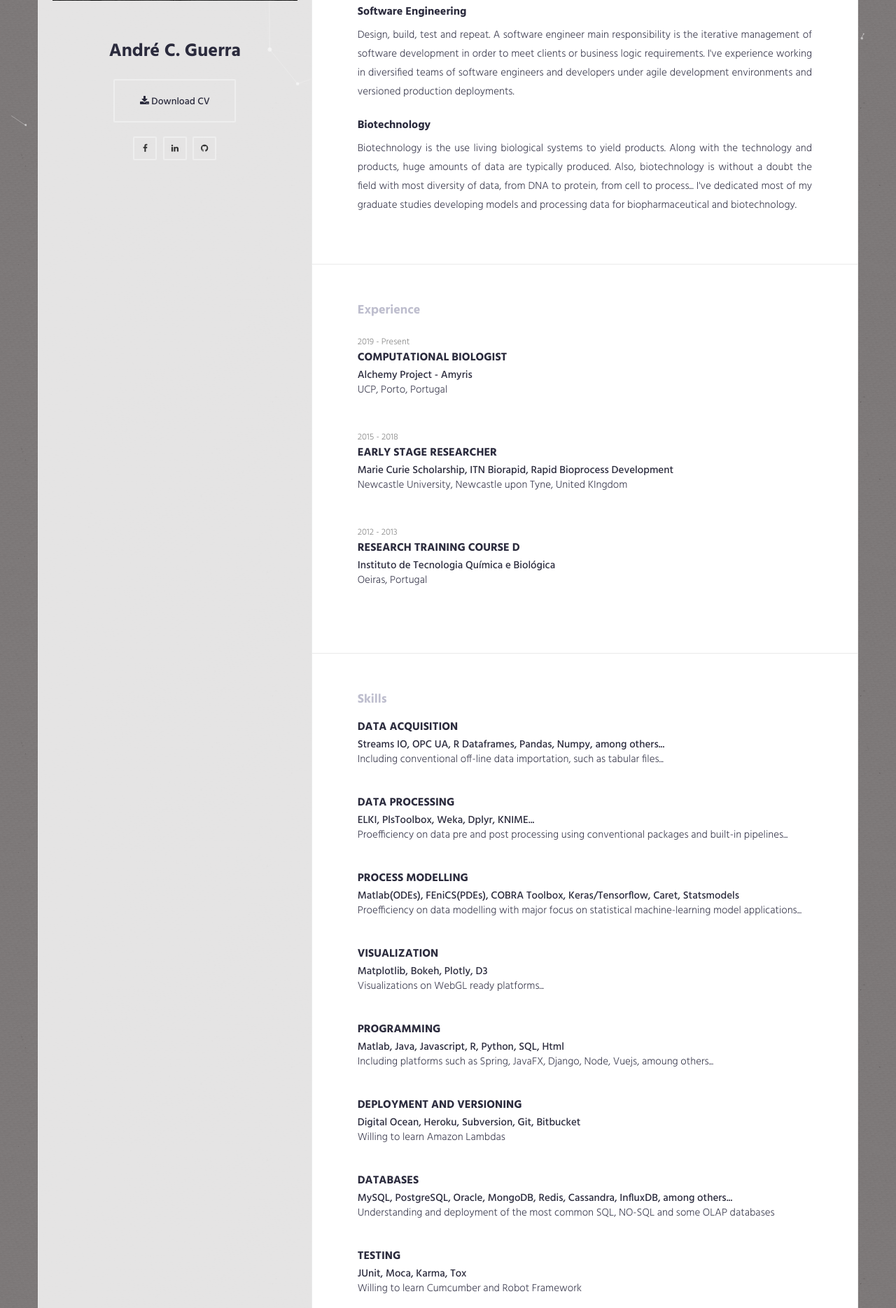
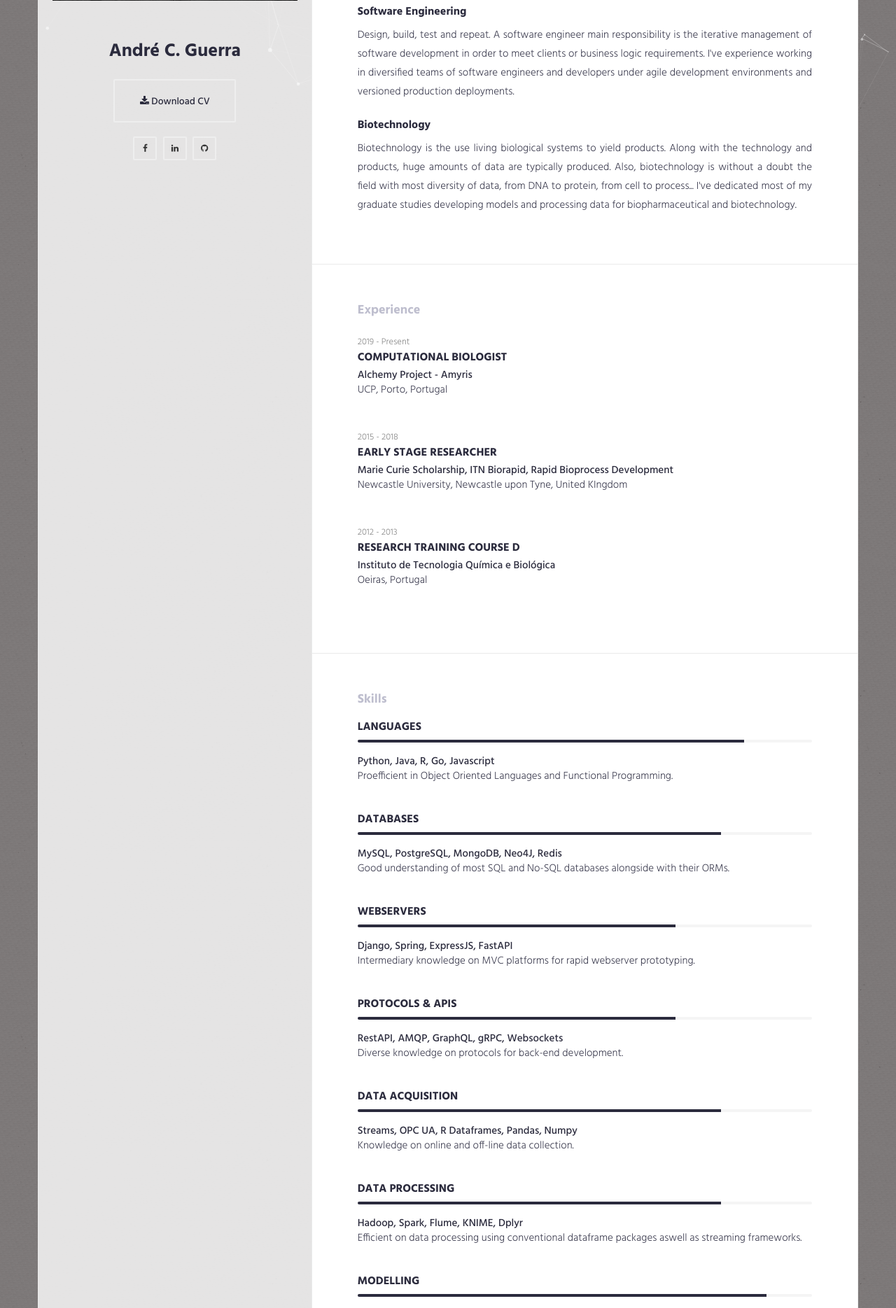
Before and after one commit to AndreGuerra123/cv, a PHP site: page / in a window 1280 px wide. Shown: the part 608-2477 px from the top of the page at 70% size. Run offline with PHP 8.4, Linux system fonts and the light colour scheme; some libraries are stand-ins or nearby versions.

Commit message:
Improved Skills

```diff
--- a/css/style.css
+++ b/css/style.css
@@ -421,7 +421,7 @@ ul {
     }
 
 .progress-item .progress-bar {
-    background-color : #FFC107;
+    background-color : #2b2b3d;
     box-shadow       : none;
     text-align       : right;
     }
--- a/index.html
+++ b/index.html
@@ -173,60 +173,118 @@
                             </div>
                             <!--.row-->
                             <div class="row">
-                                <div class="col-md-12">
+                                <div class="col-md-12 progress-item">
+
+                                     <div class="content-item">
+                                        <h3>Languages</h3>
+                                        <div class="progress active">
+                                            <div class="progress-bar progress-bar-info" style="width:85%"></div>
+                                        </div>
+                                        <h4>Python, Java, R, Go, Javascript</h4>
+                                        <p>Proefficient in Object Oriented Languages and Functional Programming.</p>
+                                    </div>
+
+                                    <div class="content-item">
+                                        <h3>Databases</h3>
+                                        <div class="progress active">
+                                            <div class="progress-bar progress-bar-info" style="width:80%"></div>
+                                        </div>
+                                        <h4>MySQL, PostgreSQL, MongoDB, Neo4J, Redis</h4>
+                                        <p>Good understanding of most SQL and No-SQL databases alongside with their ORMs.</p>
+                                    </div>
+
+                                    <div class="content-item">
+                                        <h3>Webservers</h3>
+                                        <div class="progress active">
+                                            <div class="progress-bar progress-bar-info" style="width:70%"></div>
+                                        </div>
+                                        <h4>Django, Spring, ExpressJS, FastAPI</h4>
+                                        <p>Intermediary knowledge on MVC platforms for rapid webserver prototyping.</p>
+                                    </div>
+
+                                    <div class="content-item">
+                                        <h3>Protocols &amp; APIs</h3>
+                                        <div class="progress active">
+                                            <div class="progress-bar progress-bar-info" style="width:70%"></div>
+                                        </div>
+                                        <h4>RestAPI, AMQP, GraphQL, gRPC, Websockets</h4>
+                                        <p>Diverse knowledge on protocols for back-end development.</p>
+                                    </div>
+
                                     <div class="content-item">
                                         <h3>Data Acquisition</h3>
-                                        <h4>Streams IO, OPC UA, R Dataframes, Pandas, Numpy, among others...</h4>
-                                        <p>Including conventional off-line data importation, such as tabular files...</p>
+                                        <div class="progress active">
+                                            <div class="progress-bar progress-bar-info" style="width:80%"></div>
+                                        </div>
+                                        <h4>Streams, OPC UA, R Dataframes, Pandas, Numpy</h4>
+                                        <p>Knowledge on online and off-line data collection.</p>
                                     </div>
 
                                     <div class="content-item">
                                         <h3>Data Processing</h3>
-                                        <h4>ELKI, PlsToolbox, Weka, Dplyr, KNIME...</h4>
-                                        <p>Proefficiency on data pre and post processing using conventional packages
-                                            and built-in pipelines...</p>
+                                        <div class="progress active">
+                                            <div class="progress-bar progress-bar-info" style="width:80%"></div>
+                                        </div>
+                                        <h4>Hadoop, Spark, Flume, KNIME, Dplyr</h4>
+                                        <p>Efficient on data processing using conventional dataframe packages
+                                            aswell as streaming frameworks.</p>
                                     </div>
 
                                     <div class="content-item">
-                                        <h3>Process Modelling</h3>
-                                        <h4>Matlab(ODEs), FEniCS(PDEs), COBRA Toolbox, Keras/Tensorflow, Caret,
-                                            Statsmodels</h4>
-                                        <p>Proefficiency on data modelling with major focus on statistical
-                                            machine-learning model applications...</p>
+                                        <h3>Modelling</h3>
+                                        <div class="progress active">
+                                            <div class="progress-bar progress-bar-info" style="width:90%"></div>
+                                        </div>
+                                        <h4>Keras/Tensorflow, Caret, Scikit-learn, Statsmodels</h4>
+                                        <p>Proefficiency on data modelling with major emphasis on statistical
+                                            machine-learning model applications.</p>
                                     </div>
 
                                     <div class="content-item">
                                         <h3>Visualization</h3>
-                                        <h4>Matplotlib, Bokeh, Plotly, D3</h4>
-                                        <p>Visualizations on WebGL ready platforms...</p>
+                                        <div class="progress active">
+                                            <div class="progress-bar progress-bar-info" style="width:65%"></div>
+                                        </div>
+                                        <h4>GG Plot, Bokeh, Plotly, D3</h4>
+                                        <p>Learning to present charts visualizations on dynamic WebGL platforms.</p>
                                     </div>
 
                                     <div class="content-item">
-                                        <h3>Programming</h3>
-                                        <h4>Matlab, Java, Javascript, R, Python, SQL, Html</h4>
-                                        <p>Including platforms such as Spring, JavaFX, Django, Node, Vuejs, amoung
-                                            others...</p>
+                                        <h3>Build &amp; Testing</h3>
+                                        <div class="progress active">
+                                            <div class="progress-bar progress-bar-info" style="width:75%"></div>
+                                        </div>
+                                        <h4>Gradle, Maven, JUnit, Mockito, Pytest, Tox, Hypothesis</h4>
+                                        <p>Knowledge on automatic build tools for packaging and unit testing.</p>
                                     </div>
 
                                     <div class="content-item">
-                                        <h3>Deployment and Versioning</h3>
-                                        <h4>Digital Ocean, Heroku, Subversion, Git, Bitbucket</h4>
-                                        <p>Willing to learn Amazon Lambdas</p>
+                                        <h3>Microservices</h3>
+                                        <div class="progress active">
+                                            <div class="progress-bar progress-bar-info" style="width:65%"></div>
+                                        </div>
+                                        <h4>Kubernetes, Docker</h4>
+                                        <p>Good understanding of microservice architectures along with SOA best practices.</p>
                                     </div>
 
                                     <div class="content-item">
-                                        <h3>Databases</h3>
-                                        <h4>MySQL, PostgreSQL, Oracle, MongoDB, Redis, Cassandra, InfluxDB, among
-                                            others...</h4>
-                                        <p>Understanding and deployment of the most common SQL, NO-SQL and some OLAP
-                                            databases</p>
+                                        <h3>CI/CD &amp; VCS</h3>
+                                        <div class="progress active">
+                                            <div class="progress-bar progress-bar-info" style="width:75%"></div>
+                                        </div>
+                                        <h4>Jenkins, Jira, Gitlab, Github</h4>
+                                        <p>Knowledge on integration of agile development with versioning deployments.</p>
                                     </div>
 
                                     <div class="content-item">
-                                        <h3>Testing</h3>
-                                        <h4>JUnit, Moca, Karma, Tox</h4>
-                                        <p>Willing to learn Cumcumber and Robot Framework</p>
+                                        <h3>Providers</h3>
+                                        <div class="progress active">
+                                            <div class="progress-bar progress-bar-info" style="width:70%"></div>
+                                        </div>
+                                        <h4>AWS, GCC, Terraform, Pulumi</h4>
+                                        <p>Intermediary usage of cloud providers and implementation of IaC.</p>
                                     </div>
+
                                 </div>
 
 
@@ -248,16 +306,25 @@
                                     </div>
                                 </div>
                                 <!--.row-->
-                                <p class="row">
+
+                                 <div class="row">
                                     <div class="col-md-12">
-                                        <div class="content-item">
+                                        <div class="expertise-item">
                                             <h3><a href="https://www.europeanpharmaceuticalreview.com/article/79130/machine-learning-bioprocessing/">Machine learning in biopharmaceutical manufacturing</a></h3>
-                                        </div>
-                                        <div class="content-item">
-                                                <h3><a href="https://www.tandfonline.com/doi/citedby/10.1080/07388551.2018.1524362?scroll=top&needAccess=true">Toward biotherapeutic product real-time quality monitoring</a></h3>
+                                            <p>The biotechnology industry is expected to increase the production of new biopharmaceuticals. Biopharmaceuticals require high-quality standards, high initial investments for approval and introduction into the market as well as continued investment in manufacturing.</p>
                                         </div>
                                     </div>
-                                </p>
+                                </div>
+
+                                <div class="row">
+                                    <div class="col-md-12">
+                                        <div class="expertise-item">
+                                            <h3><a href="https://www.tandfonline.com/doi/citedby/10.1080/07388551.2018.1524362?scroll=top&needAccess=true">Toward biotherapeutic product real-time quality monitoring</a></h3>
+                                            <p>Biotherapeutics, such as those derived from monoclonal antibodies (mAbs), are industrially produced in controlled multiunit operation bioprocesses. Each unit operation contributes to the final characteristics of the bioproduct. The complexity of the bioprocesses, the cellular machinery, and the bioproduct molecules, typically leads to inherent heterogeneity and variability of the final critical quality attributes (CQAs). In order to improve process control and increase product quality assurance, online and real-time monitoring of product CQAs is most relevant. In this review, the recent advances in CQAs monitoring of biotherapeutic drugs, with emphasis on mAbs, and throughout, the different bioprocess unit operations are reviewed. Recent analytical techniques used for assessment of product-related CQAs of mAbs are considered in light of the analytical speed and ability to measure different CQAs. Furthermore, the state of art modeling approaches for CQA estimation in real-time are presented as a viable alternative for real-time bioproduct CQA monitoring under the process analytical technology and quality-by-design frameworks in the biopharmaceutical industry, which have recently been demonstrated.</p>
+                                        </div>
+                                    </div>
+                                </div>
+
                                 <!--.row-->
                             </div>
                             <!-- .container-fluid -->
```
Also changed, not shown: 1 other file.
